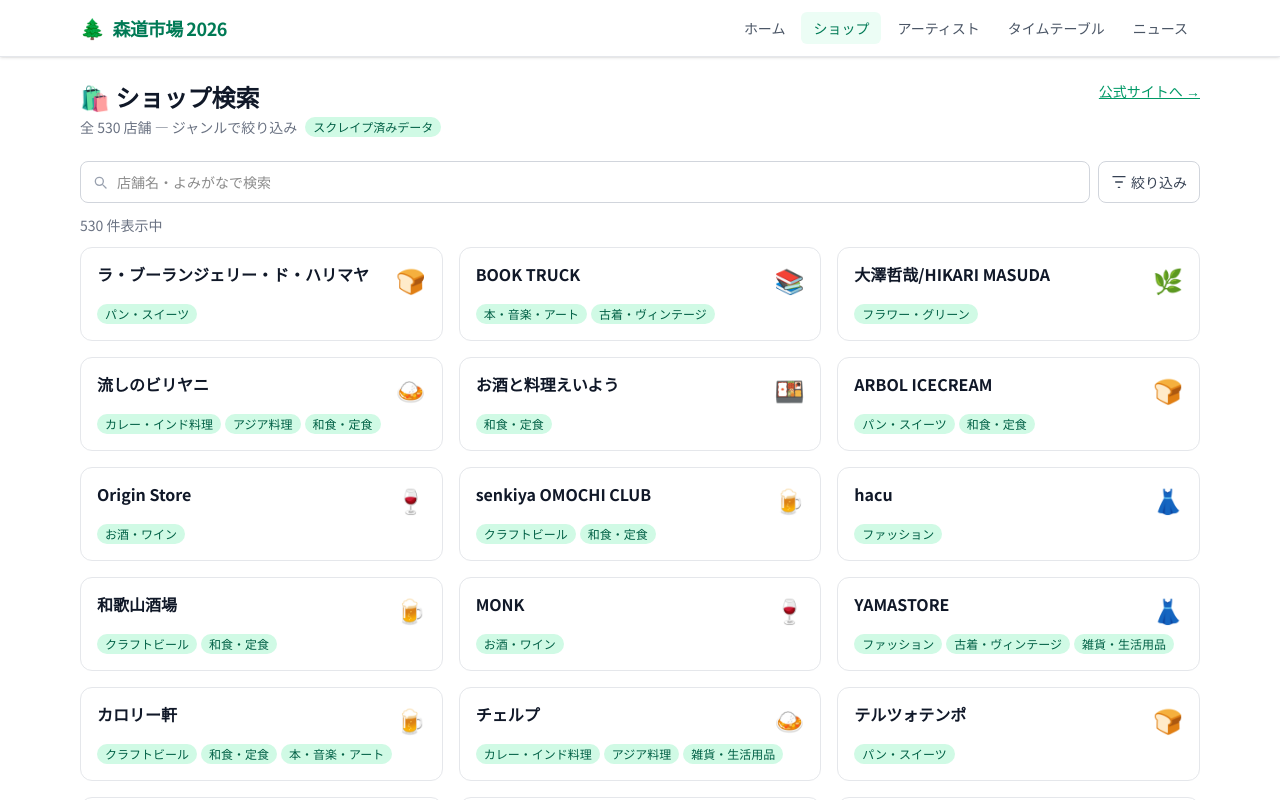
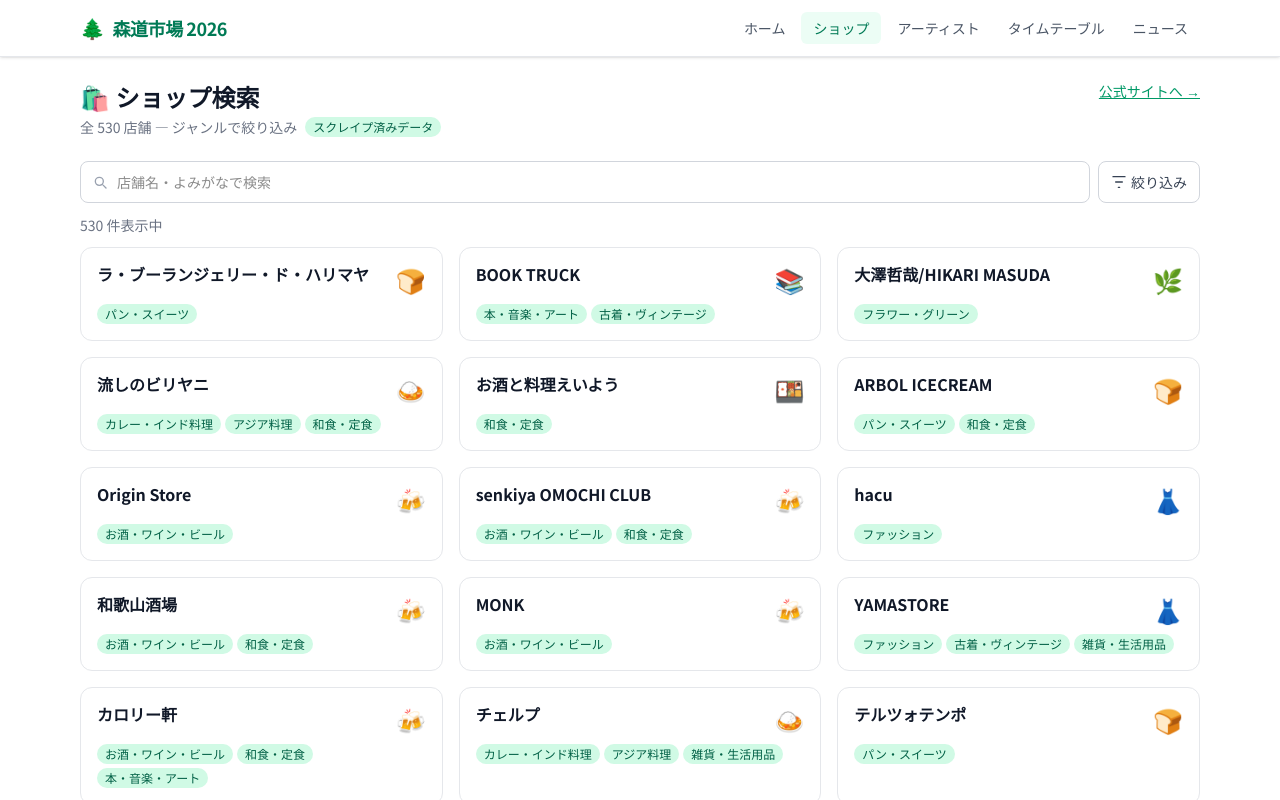
Before and after one commit to mikiona/2026morimichiichiba, a Next.js app: page /food in a window 1280 px wide. Shown: the top 800 px of the page. Built offline with nearby package versions, Linux system fonts and the light colour scheme.

Commit message:
refactor: merge クラフトビール and お酒・ワイン into お酒・ワイン・ビール
Consolidates two overlapping alcohol categories into one.
Combined count: 91 shops (was 55 + 50, with some overlap).

https://claude.ai/code/session_01KZpjn9wpU11wA5qU5Woz8R

```diff
--- a/scripts/seed-manual.ts
+++ b/scripts/seed-manual.ts
@@ -87,7 +87,7 @@ const food: FoodVendor[] = [
     id: 'morimichi-brewery',
     name: 'MORIMICHI BREWING',
     area: 'マーケット', areaId: 'market',
-    categories: ['クラフトビール'],
+    categories: ['お酒・ワイン・ビール'],
     menuItems: [], priceRange: '¥500〜¥1,000', allergenTags: [],
     days: ['05-22', '05-23', '05-24'],
     sourceUrl: 'https://morimichiichiba.jp/market/',
--- a/scripts/utils/guessCategory.ts
+++ b/scripts/utils/guessCategory.ts
@@ -2,8 +2,7 @@ import type { FoodCategory } from '../../src/types';
 
 const RULES: Array<[FoodCategory, RegExp]> = [
   ['コーヒー・カフェ',  /coffee|café|カフェ|珈琲|コーヒー|喫茶|roast(?:ery)?/i],
-  ['クラフトビール',   /brew(?:ing|ery)?|beer|ビール|hazy|craft.?beer/i],
-  ['お酒・ワイン',    /wine|ワイン|日本酒|sake(?! of)|ウイスキー|whisky|whiskey|gin(?!ger)|(?<!マガ|エン|チャン|ジャー)ジン(?!ジャ|ガー|グ)|焼酎|蒸留|distill(?:ery)?|梅酒|rum(?!.?chai)|ラム酒|シードル|cider|mead/i],
+  ['お酒・ワイン・ビール', /brew(?:ing|ery)?|beer|ビール|hazy|craft.?beer|wine|ワイン|日本酒|sake(?! of)|ウイスキー|whisky|whiskey|gin(?!ger)|(?<!マガ|エン|チャン|ジャー)ジン(?!ジャ|ガー|グ)|焼酎|蒸留|distill(?:ery)?|梅酒|rum(?!.?chai)|ラム酒|シードル|cider|mead/i],
   ['パン・スイーツ',   /boulangerie|ブーランジェリー|bake(?:ry)?|パン|patisserie|パティスリー|sweets|muffin|アイスクリーム|ice.?cream|菓子|おやつ|wagashi|nut.?butter|ナッツ|ケーキ|cake|チョコレート|chocolate|マカロン|タルト|クッキー|cookie|プリン|どら焼き|あんこ/i],
   ['カレー・インド料理', /ビリヤニ|biryani|chapati|チャパティ|curry|カレー|インド/i],
   ['アジア料理',      /ベトナム|タイ|ラオス|中東|エスニック|ethnic|sabaisabai|サバイサバイ|ケバブ|kebab|ピタ|pita|ガパオ|トムヤム|パクチー/i],
--- a/src/components/food/FoodCard.tsx
+++ b/src/components/food/FoodCard.tsx
@@ -3,9 +3,8 @@ import type { FoodVendor } from '@/types';
 import { Badge } from '@/components/ui/Badge';
 
 const CATEGORY_EMOJI: Record<string, string> = {
-  'コーヒー・カフェ':   '☕',
-  'クラフトビール':    '🍺',
-  'お酒・ワイン':     '🍷',
+  'コーヒー・カフェ':      '☕',
+  'お酒・ワイン・ビール':   '🍻',
   'パン・スイーツ':    '🍞',
   'カレー・インド料理':  '🍛',
   'アジア料理':       '🥢',
--- a/src/components/food/FoodSearchClient.tsx
+++ b/src/components/food/FoodSearchClient.tsx
@@ -8,9 +8,10 @@ import { EmptyState } from '@/components/ui/EmptyState';
 import { FoodCard } from './FoodCard';
 
 const CATEGORIES: FoodCategory[] = [
-  'コーヒー・カフェ', 'クラフトビール', 'パン・スイーツ',
+  'コーヒー・カフェ', 'お酒・ワイン・ビール', 'パン・スイーツ',
   'カレー・インド料理', 'アジア料理', '和食・定食', 'ドリンク',
-  'クラフト・工芸', 'ファッション', '本・音楽・アート', 'その他',
+  'クラフト・工芸', 'ファッション', '本・音楽・アート',
+  '雑貨・生活用品', '古着・ヴィンテージ', 'フラワー・グリーン', 'その他',
 ];
 
 const INITIAL: FoodFilterState = {
--- a/src/lib/data/loadFood.ts
+++ b/src/lib/data/loadFood.ts
@@ -19,7 +19,7 @@ function guessCategory(text: string) {
   type Cat = FoodVendor['categories'][number];
   const RULES: Array<[Cat, RegExp]> = [
     ['コーヒー・カフェ',   /coffee|café|カフェ|珈琲|コーヒー|喫茶|roast(?:ery)?/i],
-    ['クラフトビール',    /brew(?:ing|ery)?|beer|ビール|hazy|craft.?beer/i],
+    ['お酒・ワイン・ビール', /brew(?:ing|ery)?|beer|ビール|hazy|craft.?beer|wine|ワイン|日本酒|焼酎|ウイスキー/i],
     ['パン・スイーツ',    /boulangerie|ブーランジェリー|bake(?:ry)?|パン|patisserie|パティスリー|sweets|muffin|アイスクリーム|ice.?cream|菓子|おやつ|wagashi|nut.?butter|ナッツ/i],
     ['カレー・インド料理',  /ビリヤニ|biryani|chapati|チャパティ|curry|カレー|インド/i],
     ['アジア料理',       /ベトナム|タイ|ラオス|中東|エスニック|ethnic|sabaisabai|サバイサバイ/i],
--- a/src/types/index.ts
+++ b/src/types/index.ts
@@ -67,8 +67,7 @@ export interface ScheduleEntry {
 
 export type FoodCategory =
   | 'コーヒー・カフェ'
-  | 'クラフトビール'
-  | 'お酒・ワイン'
+  | 'お酒・ワイン・ビール'
   | 'パン・スイーツ'
   | 'カレー・インド料理'
   | 'アジア料理'
```
Also changed, not shown: src/data/food.json.
